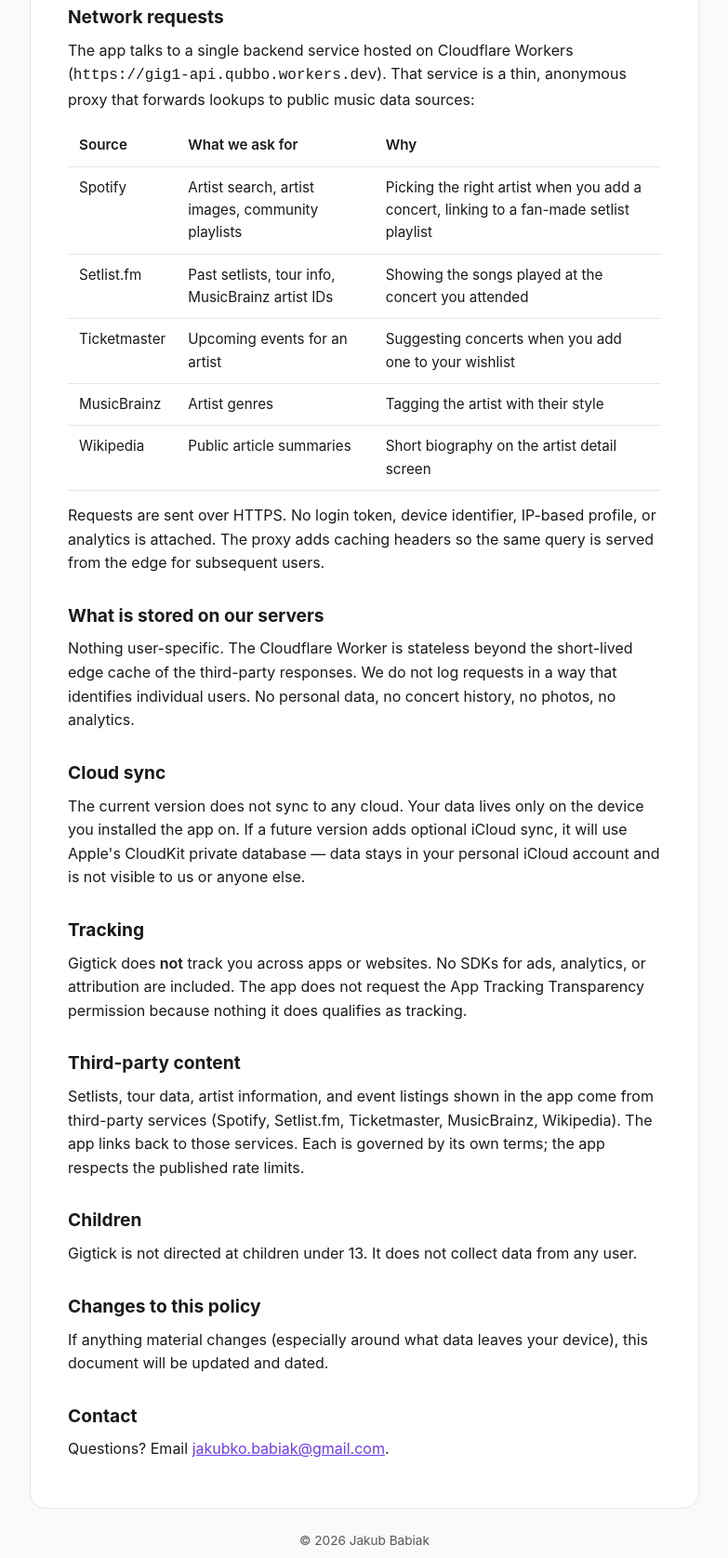
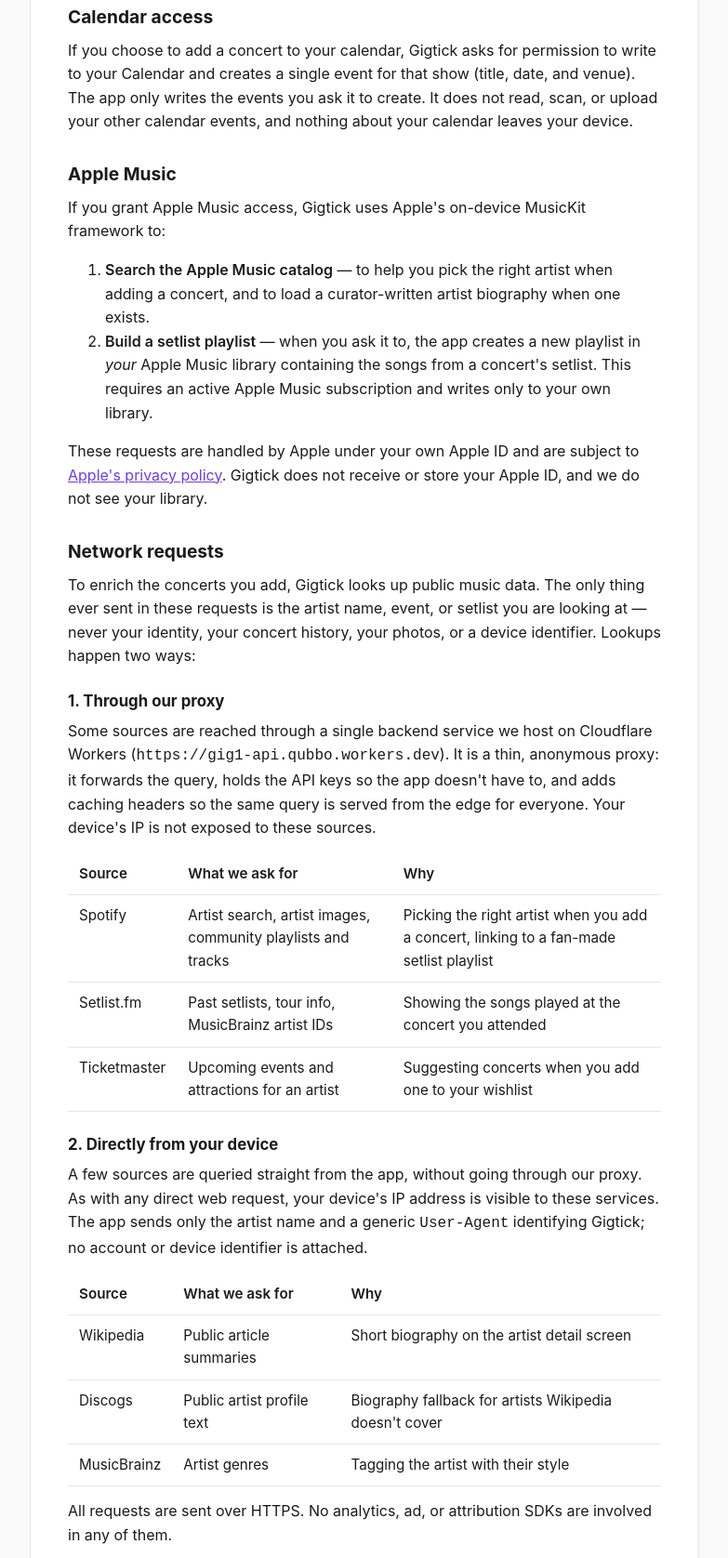
Before and after one commit to qubbo-dev/Privacy-Policy, a plain HTML site: page index.html in a window 1280 px wide. Shown: the part 724-2400 px from the top of the page at 93% size, without its empty margins (248-1031 px from the left). Drawn offline with Linux system fonts and the light colour scheme.

Commit message:
Add files via upload

```diff
--- a/index.html
+++ b/index.html
@@ -82,7 +82,7 @@
 <body>
   <main>
     <h1>Privacy Policy</h1>
-    <div class="meta">Gigtick · Last updated May 17, 2026</div>
+    <div class="meta">Gigtick · Last updated June 18, 2026</div>
 
     <p>This privacy policy explains how the <strong>Gigtick</strong> iOS app handles your data.</p>
 
@@ -97,21 +97,46 @@
       <li><strong>Adding media to a concert</strong> — when you pick a photo or video for a concert, Gigtick stores a reference (<code>localIdentifier</code>) back to the original asset in your Photos library. The bytes stay in Photos; the app sandbox does not duplicate them.</li>
     </ol>
 
+    <h2>Calendar access</h2>
+    <p>If you choose to add a concert to your calendar, Gigtick asks for permission to write to your Calendar and creates a single event for that show (title, date, and venue). The app only writes the events you ask it to create. It does not read, scan, or upload your other calendar events, and nothing about your calendar leaves your device.</p>
+
+    <h2>Apple Music</h2>
+    <p>If you grant Apple Music access, Gigtick uses Apple's on-device MusicKit framework to:</p>
+    <ol>
+      <li><strong>Search the Apple Music catalog</strong> — to help you pick the right artist when adding a concert, and to load a curator-written artist biography when one exists.</li>
+      <li><strong>Build a setlist playlist</strong> — when you ask it to, the app creates a new playlist in <em>your</em> Apple Music library containing the songs from a concert's setlist. This requires an active Apple Music subscription and writes only to your own library.</li>
+    </ol>
+    <p>These requests are handled by Apple under your own Apple ID and are subject to <a href="https://www.apple.com/legal/privacy/">Apple's privacy policy</a>. Gigtick does not receive or store your Apple ID, and we do not see your library.</p>
+
     <h2>Network requests</h2>
-    <p>The app talks to a single backend service hosted on Cloudflare Workers (<code>https://gig1-api.qubbo.workers.dev</code>). That service is a thin, anonymous proxy that forwards lookups to public music data sources:</p>
+    <p>To enrich the concerts you add, Gigtick looks up public music data. The only thing ever sent in these requests is the artist name, event, or setlist you are looking at — never your identity, your concert history, your photos, or a device identifier. Lookups happen two ways:</p>
+
+    <h3 style="font-size:1.05rem;margin:22px 0 6px;">1. Through our proxy</h3>
+    <p>Some sources are reached through a single backend service we host on Cloudflare Workers (<code>https://gig1-api.qubbo.workers.dev</code>). It is a thin, anonymous proxy: it forwards the query, holds the API keys so the app doesn't have to, and adds caching headers so the same query is served from the edge for everyone. Your device's IP is not exposed to these sources.</p>
     <table>
       <thead>
         <tr><th>Source</th><th>What we ask for</th><th>Why</th></tr>
       </thead>
       <tbody>
-        <tr><td>Spotify</td><td>Artist search, artist images, community playlists</td><td>Picking the right artist when you add a concert, linking to a fan-made setlist playlist</td></tr>
+        <tr><td>Spotify</td><td>Artist search, artist images, community playlists and tracks</td><td>Picking the right artist when you add a concert, linking to a fan-made setlist playlist</td></tr>
         <tr><td>Setlist.fm</td><td>Past setlists, tour info, MusicBrainz artist IDs</td><td>Showing the songs played at the concert you attended</td></tr>
-        <tr><td>Ticketmaster</td><td>Upcoming events for an artist</td><td>Suggesting concerts when you add one to your wishlist</td></tr>
-        <tr><td>MusicBrainz</td><td>Artist genres</td><td>Tagging the artist with their style</td></tr>
-        <tr><td>Wikipedia</td><td>Public article summaries</td><td>Short biography on the artist detail screen</td></tr>
+        <tr><td>Ticketmaster</td><td>Upcoming events and attractions for an artist</td><td>Suggesting concerts when you add one to your wishlist</td></tr>
       </tbody>
     </table>
-    <p>Requests are sent over HTTPS. No login token, device identifier, IP-based profile, or analytics is attached. The proxy adds caching headers so the same query is served from the edge for subsequent users.</p>
+
+    <h3 style="font-size:1.05rem;margin:22px 0 6px;">2. Directly from your device</h3>
+    <p>A few sources are queried straight from the app, without going through our proxy. As with any direct web request, your device's IP address is visible to these services. The app sends only the artist name and a generic <code>User-Agent</code> identifying Gigtick; no account or device identifier is attached.</p>
+    <table>
+      <thead>
+        <tr><th>Source</th><th>What we ask for</th><th>Why</th></tr>
+      </thead>
+      <tbody>
+        <tr><td>Wikipedia</td><td>Public article summaries</td><td>Short biography on the artist detail screen</td></tr>
+        <tr><td>Discogs</td><td>Public artist profile text</td><td>Biography fallback for artists Wikipedia doesn't cover</td></tr>
+        <tr><td>MusicBrainz</td><td>Artist genres</td><td>Tagging the artist with their style</td></tr>
+      </tbody>
+    </table>
+    <p>All requests are sent over HTTPS. No analytics, ad, or attribution SDKs are involved in any of them.</p>
 
     <h2>What is stored on our servers</h2>
     <p>Nothing user-specific. The Cloudflare Worker is stateless beyond the short-lived edge cache of the third-party responses. We do not log requests in a way that identifies individual users. No personal data, no concert history, no photos, no analytics.</p>
@@ -123,7 +148,7 @@
     <p>Gigtick does <strong>not</strong> track you across apps or websites. No SDKs for ads, analytics, or attribution are included. The app does not request the App Tracking Transparency permission because nothing it does qualifies as tracking.</p>
 
     <h2>Third-party content</h2>
-    <p>Setlists, tour data, artist information, and event listings shown in the app come from third-party services (Spotify, Setlist.fm, Ticketmaster, MusicBrainz, Wikipedia). The app links back to those services. Each is governed by its own terms; the app respects the published rate limits.</p>
+    <p>Setlists, tour data, artist information, and event listings shown in the app come from third-party services (Spotify, Setlist.fm, Ticketmaster, MusicBrainz, Wikipedia, Discogs, and Apple Music). The app links back to those services. Each is governed by its own terms; the app respects the published rate limits.</p>
 
     <h2>Children</h2>
     <p>Gigtick is not directed at children under 13. It does not collect data from any user.</p>
```
